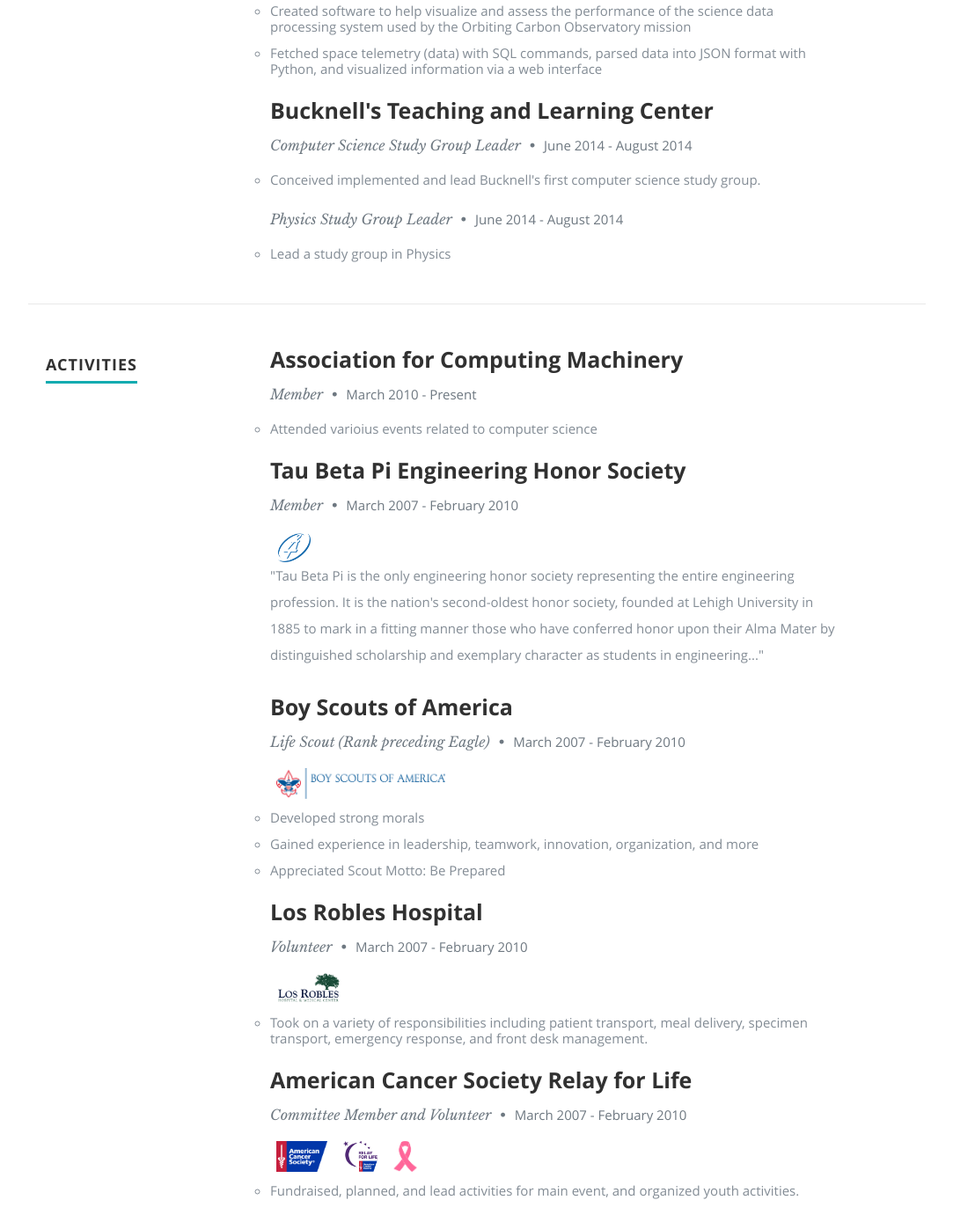
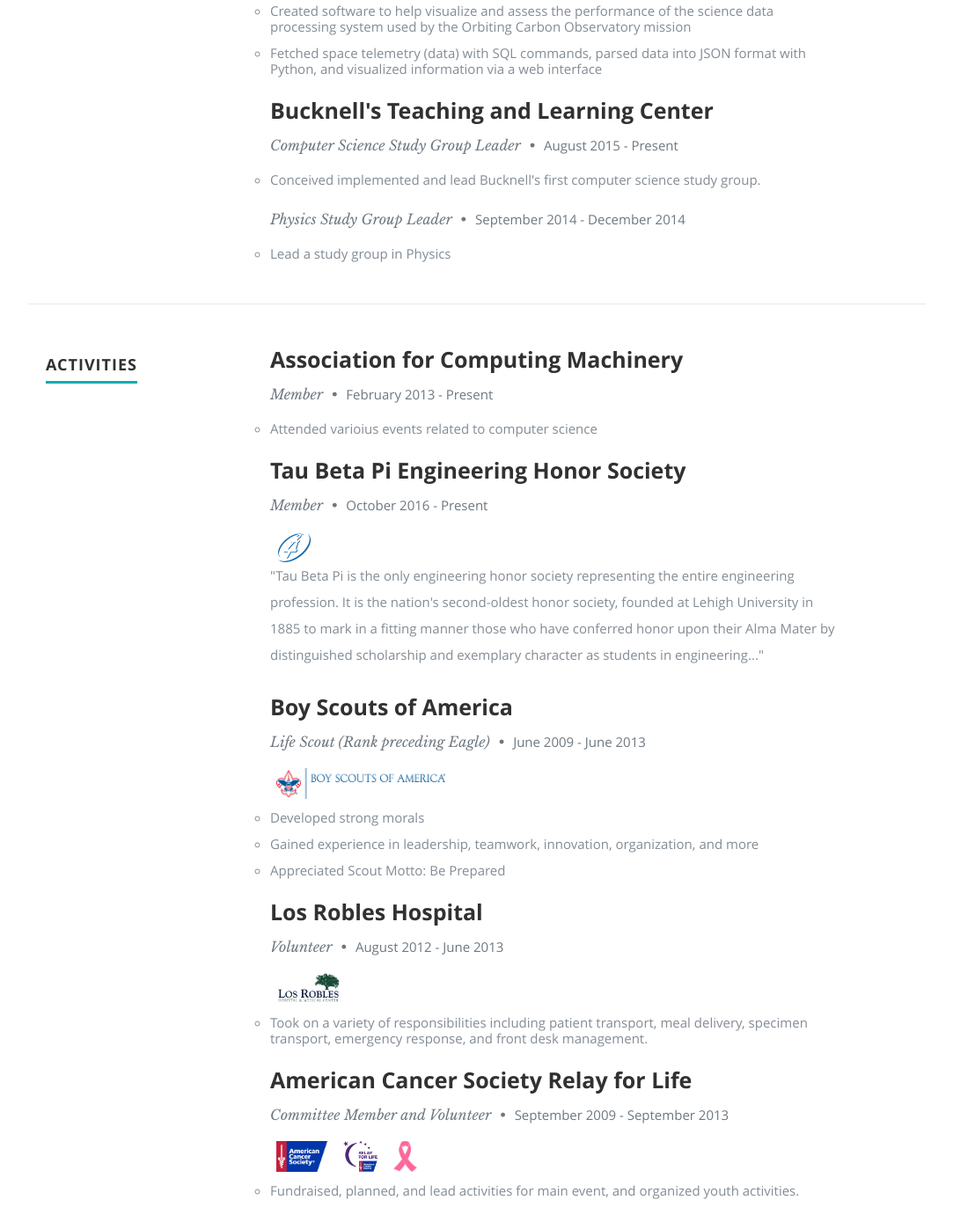
Before and after one commit to mphammer/mphammer.github.io, a plain HTML site: page index.html in a window 1280 px wide. Shown: the part 2887-4276 px from the top of the page at 88% size, without its empty margins (98-1181 px from the left). Drawn offline with nearby package versions, Linux system fonts and the light colour scheme.

Commit message:
fixed dates

```diff
--- a/index.html
+++ b/index.html
@@ -195,7 +195,7 @@
                   <div class="logo-list">
                      <img src="images/logos/NASA.png"></img>
                      <img src="images/logos/JPL.png"></img>
-                     <img src="images/logos/Caltech.png"></img>
+                     <img src="images/logos/caltech.png" alt="Caltech"></img>
                   </div>
                   <ul style="list-style-type:circle">
                     <li>
@@ -221,7 +221,7 @@
                   <div class="logo-list">
                      <img src="images/logos/NASA.png"></img>
                      <img src="images/logos/JPL.png"></img>
-                     <img src="images/logos/Caltech.png"></img>
+                     <img src="images/logos/caltech.png"></img>
                   </div>
                   <ul style="list-style-type:circle">
                     <li>
@@ -242,7 +242,7 @@
                   <div class="logo-list">
                      <img src="images/logos/NASA.png"></img>
                      <img src="images/logos/JPL.png"></img>
-                     <img src="images/logos/Caltech.png"></img>
+                     <img src="images/logos/caltech.png"></img>
                   </div>
                   <ul style="list-style-type:circle">
                     <li>
@@ -259,14 +259,14 @@
             <div class="row item">
                <div class="twelve columns">
                   <h3>Bucknell's Teaching and Learning Center </h3>
-                  <p class="info">Computer Science Study Group Leader <span>&bull;</span> <em class="date">June 2014 - August 2014</em></p>
+                  <p class="info">Computer Science Study Group Leader <span>&bull;</span> <em class="date">August 2015 - Present</em></p>
                   <ul style="list-style-type:circle">
                     <li>
                         Conceived implemented and lead Bucknell's first computer science study group.
                      </li>
                   </ul>
 
-                  <p class="info">Physics Study Group Leader <span>&bull;</span> <em class="date">June 2014 - August 2014</em></p>
+                  <p class="info">Physics Study Group Leader <span>&bull;</span> <em class="date">September 2014 - December 2014</em></p>
                   <ul style="list-style-type:circle">
                     <li>
                         Lead a study group in Physics
@@ -290,7 +290,7 @@
             <div class="row item">
                <div class="twelve columns">
                   <h3>Association for Computing Machinery</h3>
-                  <p class="info">Member <span>&bull;</span> <em class="date">March 2010 - Present</em></p>
+                  <p class="info">Member <span>&bull;</span> <em class="date">February 2013 - Present</em></p>
                   <ul style="list-style-type:circle">
                     <li>
                         Attended varioius events related to computer science
@@ -303,7 +303,7 @@
             <div class="row item">
                <div class="twelve columns">
                   <h3>Tau Beta Pi Engineering Honor Society</h3>
-                  <p class="info">Member <span>&bull;</span> <em class="date">March 2007 - February 2010</em></p>
+                  <p class="info">Member <span>&bull;</span> <em class="date">October 2016 - Present</em></p>
                   <div class="logo-list">
                      <img src="images/logos/TBP.png"></img>
                   </div>
@@ -317,7 +317,7 @@
             <div class="row item">
                <div class="twelve columns">
                   <h3>Boy Scouts of America</h3>
-                  <p class="info">Life Scout (Rank preceding Eagle) <span>&bull;</span> <em class="date">March 2007 - February 2010</em></p>
+                  <p class="info">Life Scout (Rank preceding Eagle) <span>&bull;</span> <em class="date">June 2009 - June 2013</em></p>
                   <div class="logo-list">
                      <img src="images/logos/boy-scouts.png"></img>
                   </div>
@@ -339,7 +339,7 @@
             <div class="row item">
                <div class="twelve columns">
                   <h3>Los Robles Hospital</h3>
-                  <p class="info">Volunteer <span>&bull;</span> <em class="date">March 2007 - February 2010</em></p>
+                  <p class="info">Volunteer <span>&bull;</span> <em class="date">August 2012 - June 2013</em></p>
                   <div class="logo-list">
                      <img src="images/logos/hospital.png"></img>
                   </div>
@@ -355,7 +355,7 @@
             <div class="row item">
                <div class="twelve columns">
                   <h3>American Cancer Society Relay for Life</h3>
-                  <p class="info">Committee Member and Volunteer <span>&bull;</span> <em class="date">March 2007 - February 2010</em></p>
+                  <p class="info">Committee Member and Volunteer <span>&bull;</span> <em class="date">September 2009 - September 2013</em></p>
                   <div class="logo-list">
                      <img src="images/logos/american-cancer-society.png"></img>
                      <img src="images/logos/relay-for-life.png"></img>
```
Also changed, not shown: 1 other file.
